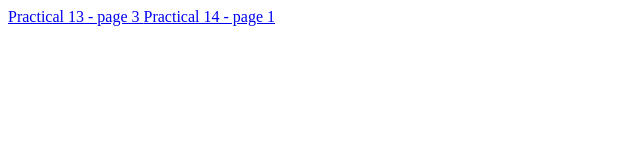
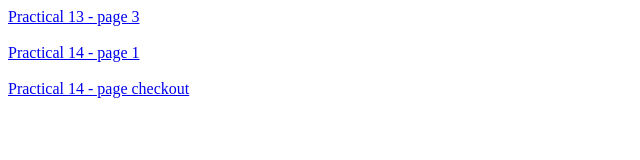
Before and after one commit to avinash-chandravansi/zoo, a plain HTML site: page index.html in a window 1280 px wide. Shown: the whole page, without its empty margins (0-640 px from the left). Drawn offline with Linux system fonts and the light colour scheme.

Commit message:
Update index.html

```diff
--- a/index.html
+++ b/index.html
@@ -1,4 +1,9 @@
 <a href="practical13_b.html">Practical 13 - page 3 </a>
 
+<br>
+<br>
+<a href="practical14_page1.html">Practical 14 - page 1  </a>
 
-<a href="practical14_page1.html">Practical 14 - page 1  </a>
+<br>
+<br>
+<a href="practical14_checkout.html">Practical 14 - page checkout  </a>
```
